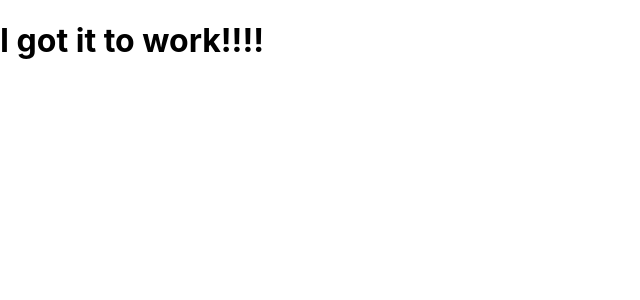
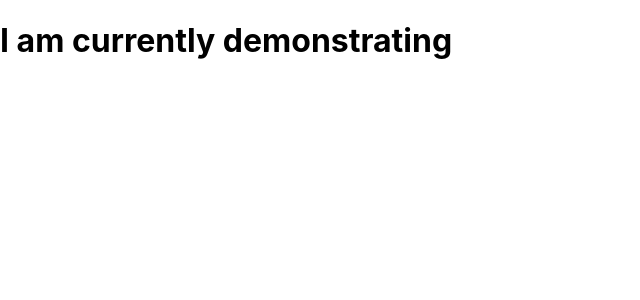
Before and after one commit to edithknaab/react-app, a React (Create React App) app: page / in a window 1280 px wide. Shown: the top 300 px of the page, without its empty margins (0-640 px from the left). Built offline with nearby package versions, Linux system fonts and the light colour scheme.

Commit message:
checking

```diff
--- a/src/App.js
+++ b/src/App.js
@@ -3,7 +3,7 @@ import React, { useState } from 'react';
 function App() {
   return (
     <div>
-      <h1> I got it to work!!!! </h1>
+      <h1> I am currently demonstrating</h1>
     </div>
   );
 }
```
Also changed, not shown: 1 other file (tests, documents, lock files or other folders).
